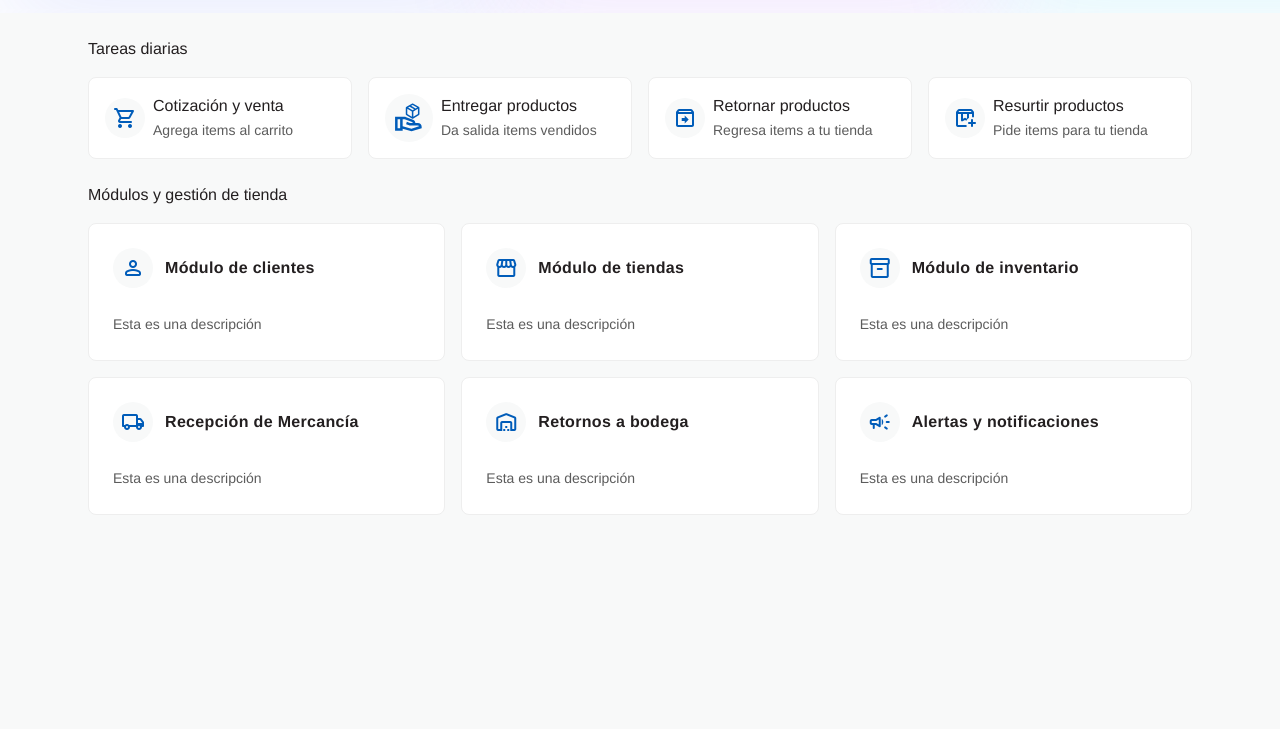
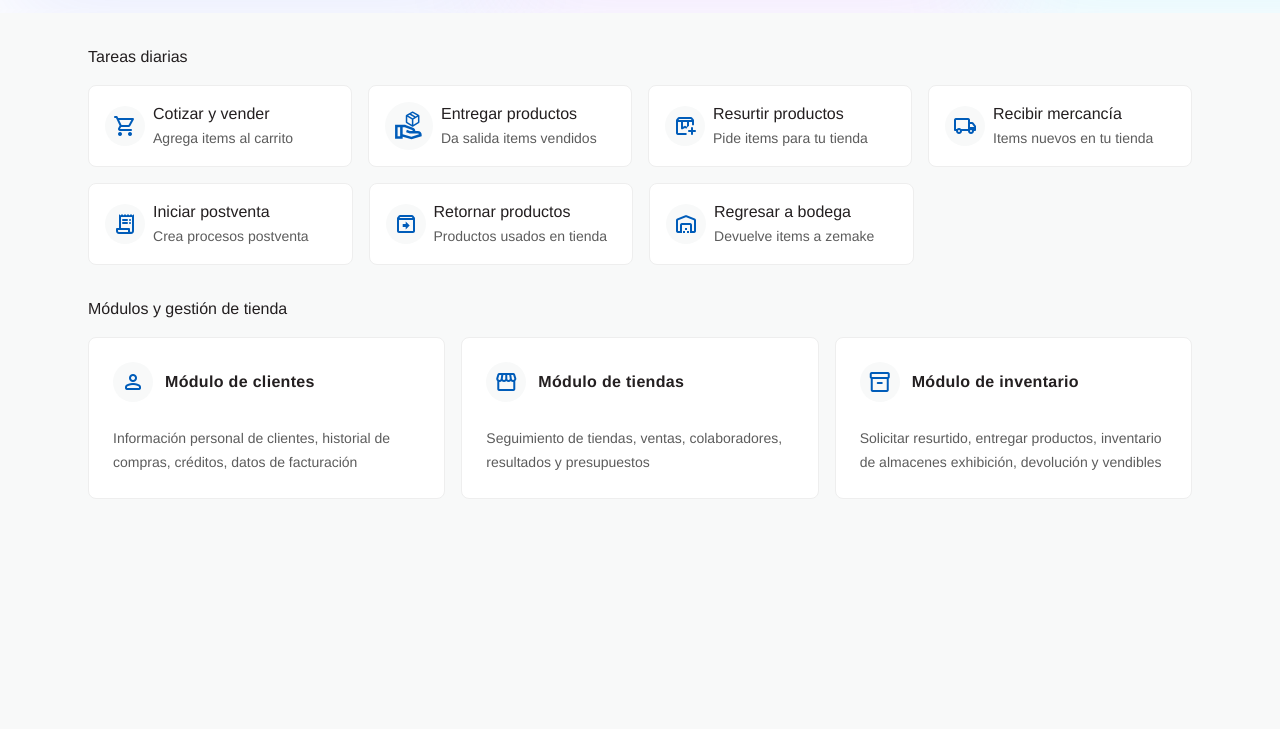
Before and after one commit to CarvajalDev/POS-menu, a plain HTML site: page index.html in a window 1280 px wide. Shown: the part 71-800 px from the top of the page. Drawn offline with nearby package versions, Linux system fonts and the light colour scheme.

Commit message:
actualización tareas diarias y módulos

```diff
--- a/components.css
+++ b/components.css
@@ -124,7 +124,7 @@ p{
     flex-direction: column;
     align-items: flex-start;
     gap: 16px;
-    margin-top: 24px;
+    margin-top: 32px;
 }
 
 .zepos-menu-navbar-options-container{
@@ -368,6 +368,18 @@ p{
     background: var(--ze-neutral-50, #FFF);
     cursor: pointer;
 }
+.zepos-component-card-modules-small-blank{
+    display: flex;
+    padding: 16px;
+    flex-direction: column;
+    align-items: flex-start;
+    gap: 24px;
+    flex: 1 0 0;
+
+    border-radius: 8px;
+    background: transparent;
+    cursor: pointer;
+}
 
 .zepos-component-card-modules-medium{
     display: flex;
--- a/index.html
+++ b/index.html
@@ -188,6 +188,22 @@
                                     </svg>
                                 </div>
 
+                                <div class="zepos-component-card-notification">
+                                    <div class="zepos-component-card-notification-layout">
+                                        <span class="zepos-component-avatar-icon">
+                                            <i class="material-symbols-rounded">package_2</i>
+                                        </span>
+                                        <div class="zepos-component-card-notification-layout-text">
+                                            <p class="zepos-style-text-d-body-medium">La cotización <b>QTN-220110f7ecqd0aa4b19</b> de la <b>tienda Masaryk</b> cuenta con el pago aprobado. No olvides terminar la orden de venta.</p>
+                                            <span class="zepos-style-text-d-button-medium">Hace 2 horas</span>
+                                        </div>
+                                    </div>
+
+                                    <svg xmlns="http://www.w3.org/2000/svg" width="100%" height="3" viewBox="0 0 346 2" fill="none">
+                                        <path d="M1 1L345 1" stroke="#D9D9D9" stroke-width="0.75" stroke-linecap="round"/>
+                                    </svg>
+                                </div>
+
                             <button class="zepos-component-button zepos-style-text-d-button-medium">Ver todas las notificaciones</button>
                         </div>
 
@@ -209,7 +225,7 @@
                                 <i class="material-symbols-rounded zepos-component-icons-color-primary">shopping_cart</i>
                             </span>
                             <div class="zepos-component-card-modules-small-layout-vertical-text">
-                                <p class="zepos-component-card-modules-small-layout-title zepos-style-text-d-heading-h6">Cotización y venta</p>
+                                <p class="zepos-component-card-modules-small-layout-title zepos-style-text-d-heading-h6">Cotizar y vender</p>
                                 <p class="zepos-component-card-modules-small-layout-title zepos-style-text-d-body-medium">Agrega items al carrito</p>
                             </div>
                         </div>
@@ -228,17 +244,6 @@
                     <div class="zepos-component-card-modules-small">
                         <div class="zepos-component-card-modules-small-layout-content">
                             <span class="zepos-component-avatar-icon">
-                                <img src="assets/return_item.svg" alt="return item icon">
-                            </span>
-                            <div class="zepos-component-card-modules-small-layout-vertical-text">
-                                <p class="zepos-component-card-modules-small-layout-title zepos-style-text-d-heading-h6">Retornar productos</p>
-                                <p class="zepos-component-card-modules-small-layout-title zepos-style-text-d-body-medium">Regresa items a tu tienda </p>
-                            </div>
-                        </div>
-                    </div>
-                    <div class="zepos-component-card-modules-small">
-                        <div class="zepos-component-card-modules-small-layout-content">
-                            <span class="zepos-component-avatar-icon">
                                 <i class="material-symbols-rounded zepos-component-icons-color-primary">box_add</i>
                             </span>
                             <div class="zepos-component-card-modules-small-layout-vertical-text">
@@ -247,6 +252,57 @@
                             </div>
                         </div>
                     </div>
+                    <div class="zepos-component-card-modules-small">
+                        <div class="zepos-component-card-modules-small-layout-content">
+                            <span class="zepos-component-avatar-icon">
+                                <i class="material-symbols-rounded zepos-component-icons-color-primary">local_shipping</i>
+                            </span>
+                            <div class="zepos-component-card-modules-small-layout-vertical-text">
+                                <p class="zepos-component-card-modules-small-layout-title zepos-style-text-d-heading-h6">Recibir mercancía</p>
+                                <p class="zepos-component-card-modules-small-layout-title zepos-style-text-d-body-medium">Items nuevos en tu tienda</p>
+                            </div>
+                        </div>
+                    </div>
+                </div>
+                <div class="zepos-layout-cards-modules-horizontal">
+
+                    <div class="zepos-component-card-modules-small">
+                        <div class="zepos-component-card-modules-small-layout-content">
+                            <span class="zepos-component-avatar-icon">
+                                <i class="material-symbols-rounded zepos-component-icons-color-primary">receipt_long</i>
+                            </span>
+                            <div class="zepos-component-card-modules-small-layout-vertical-text">
+                                <p class="zepos-component-card-modules-small-layout-title zepos-style-text-d-heading-h6">Iniciar postventa</p>
+                                <p class="zepos-component-card-modules-small-layout-title zepos-style-text-d-body-medium">Crea procesos postventa</p>
+                            </div>
+                        </div>
+                    </div>
+                    <div class="zepos-component-card-modules-small">
+                        <div class="zepos-component-card-modules-small-layout-content">
+                            <span class="zepos-component-avatar-icon">
+                                <img src="assets/return_item.svg" alt="return item icon">
+                            </span>
+                            <div class="zepos-component-card-modules-small-layout-vertical-text">
+                                <p class="zepos-component-card-modules-small-layout-title zepos-style-text-d-heading-h6">Retornar productos</p>
+                                <p class="zepos-component-card-modules-small-layout-title zepos-style-text-d-body-medium">Productos usados en tienda</p>
+                            </div>
+                        </div>
+                    </div>
+                    <div class="zepos-component-card-modules-small">
+                        <div class="zepos-component-card-modules-small-layout-content">
+                            <span class="zepos-component-avatar-icon">
+                                <i class="material-symbols-rounded zepos-component-icons-color-primary">warehouse</i>
+                            </span>
+                            <div class="zepos-component-card-modules-small-layout-vertical-text">
+                                <p class="zepos-component-card-modules-small-layout-title zepos-style-text-d-heading-h6">Regresar a bodega</p>
+                                <p class="zepos-component-card-modules-small-layout-title zepos-style-text-d-body-medium">Devuelve items a zemake</p>
+                            </div>
+                        </div>
+                    </div>
+                    <div class="zepos-component-card-modules-small-blank">
+
+                    </div>
+
                 </div>
             </div>
 
@@ -266,7 +322,7 @@
                                 </div>
                             </div>
                             <div class="zepos-component-card-modules-layout-text">
-                                <p class="zepos-style-text-d-body-medium">Esta es una descripción</p>
+                                <p class="zepos-style-text-d-body-medium">Información personal de clientes, historial de compras, créditos, datos de facturación</p>
                             </div>
                         </div>
 
@@ -280,7 +336,7 @@
                                 </div>
                             </div>
                             <div class="zepos-component-card-modules-layout-text">
-                                <p class="zepos-style-text-d-body-medium">Esta es una descripción</p>
+                                <p class="zepos-style-text-d-body-medium">Seguimiento de tiendas, ventas, colaboradores, resultados y presupuestos</p>
                             </div>
                         </div>
 
@@ -294,57 +350,13 @@
                                 </div>
                             </div>
                             <div class="zepos-component-card-modules-layout-text">
-                                <p class="zepos-style-text-d-body-medium">Esta es una descripción</p>
+                                <p class="zepos-style-text-d-body-medium">Solicitar resurtido, entregar productos, inventario de almacenes exhibición, devolución y vendibles</p>
                             </div>
                         </div>
 
                     </div>
 
-                    <div class="zepos-layout-cards-modules-horizontal">
 
-                        <div class="zepos-component-card-modules-medium">
-                            <div class="zepos-component-card-modules-medium-layout-content">
-                                <span class="zepos-component-avatar-icon">
-                                    <i class="material-symbols-rounded zepos-component-icons-color-primary">local_shipping</i>
-                                </span>
-                                <div class="zepos-component-card-modules-small-layout-vertical-text">
-                                    <p class="zepos-component-card-modules-small-layout-title zepos-style-text-d-heading-h6 zepos-style-text-bold">Recepción de Mercancía</p>
-                                </div>
-                            </div>
-                            <div class="zepos-component-card-modules-layout-text">
-                                <p class="zepos-style-text-d-body-medium">Esta es una descripción</p>
-                            </div>
-                        </div>
-
-                        <div class="zepos-component-card-modules-medium">
-                            <div class="zepos-component-card-modules-medium-layout-content">
-                                <span class="zepos-component-avatar-icon">
-                                    <i class="material-symbols-rounded zepos-component-icons-color-primary">warehouse</i>
-                                </span>
-                                <div class="zepos-component-card-modules-small-layout-vertical-text">
-                                    <p class="zepos-component-card-modules-small-layout-title zepos-style-text-d-heading-h6 zepos-style-text-bold">Retornos a bodega</p>
-                                </div>
-                            </div>
-                            <div class="zepos-component-card-modules-layout-text">
-                                <p class="zepos-style-text-d-body-medium">Esta es una descripción</p>
-                            </div>
-                        </div>
-
-                        <div class="zepos-component-card-modules-medium">
-                            <div class="zepos-component-card-modules-medium-layout-content">
-                                <span class="zepos-component-avatar-icon">
-                                    <i class="material-symbols-rounded zepos-component-icons-color-primary">campaign</i>
-                                </span>
-                                <div class="zepos-component-card-modules-small-layout-vertical-text">
-                                    <p class="zepos-component-card-modules-small-layout-title zepos-style-text-d-heading-h6 zepos-style-text-bold">Alertas y notificaciones</p>
-                                </div>
-                            </div>
-                            <div class="zepos-component-card-modules-layout-text">
-                                <p class="zepos-style-text-d-body-medium">Esta es una descripción</p>
-                            </div>
-                        </div>
-
-                    </div>
 
 
 
```
